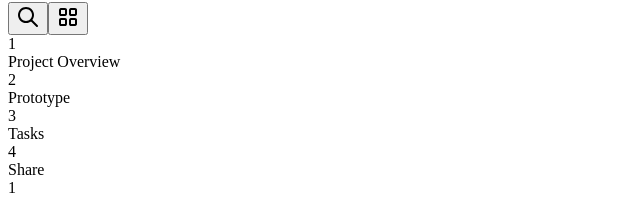
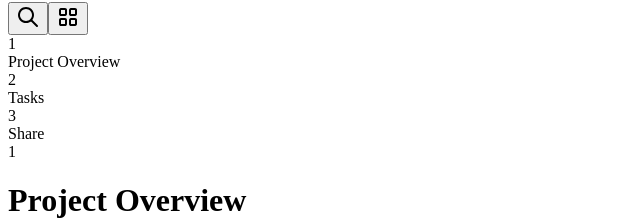
Before and after one commit to baseballwalkerchris/screenpipe-hackathon, a Next.js app: page /projects/create-project/1/project-overview in a window 1280 px wide. Shown: the part 343-566 px from the top of the page, without its empty margins (0-640 px from the left). Built offline with nearby package versions, Linux system fonts and the light colour scheme.

Commit message:
Add tasks folder

```diff
--- a/app/projects/create-project/[projectId]/project-overview/page.tsx
+++ b/app/projects/create-project/[projectId]/project-overview/page.tsx
@@ -37,9 +37,9 @@ export default function Page() {
     // Get the projectId from the URL params
     const projectId = params.projectId as string;
 
-    // Navigate to prototype page with project info
+    // Navigate to tasks page with project info
     router.push(
-      `/projects/create-project/${projectId}/prototype?name=${encodeURIComponent(
+      `/projects/create-project/${projectId}/tasks?name=${encodeURIComponent(
         projectName
       )}`
     );
--- a/components/ui/ProjectStages.tsx
+++ b/components/ui/ProjectStages.tsx
@@ -13,9 +13,8 @@ interface ProjectStagesProps {
 export function ProjectStages({ currentStage }: ProjectStagesProps) {
   const stages: Stage[] = [
     { id: 1, name: "Project Overview", isActive: currentStage === 1 },
-    { id: 2, name: "Prototype", isActive: currentStage === 2 },
-    { id: 3, name: "Tasks", isActive: currentStage === 3 },
-    { id: 4, name: "Share", isActive: currentStage === 4 },
+    { id: 2, name: "Tasks", isActive: currentStage === 2 },
+    { id: 3, name: "Share", isActive: currentStage === 3 },
   ];
 
   return (
```
Also changed, not shown: app/projects/create-project/[projectId]/tasks/page.tsx (added).
